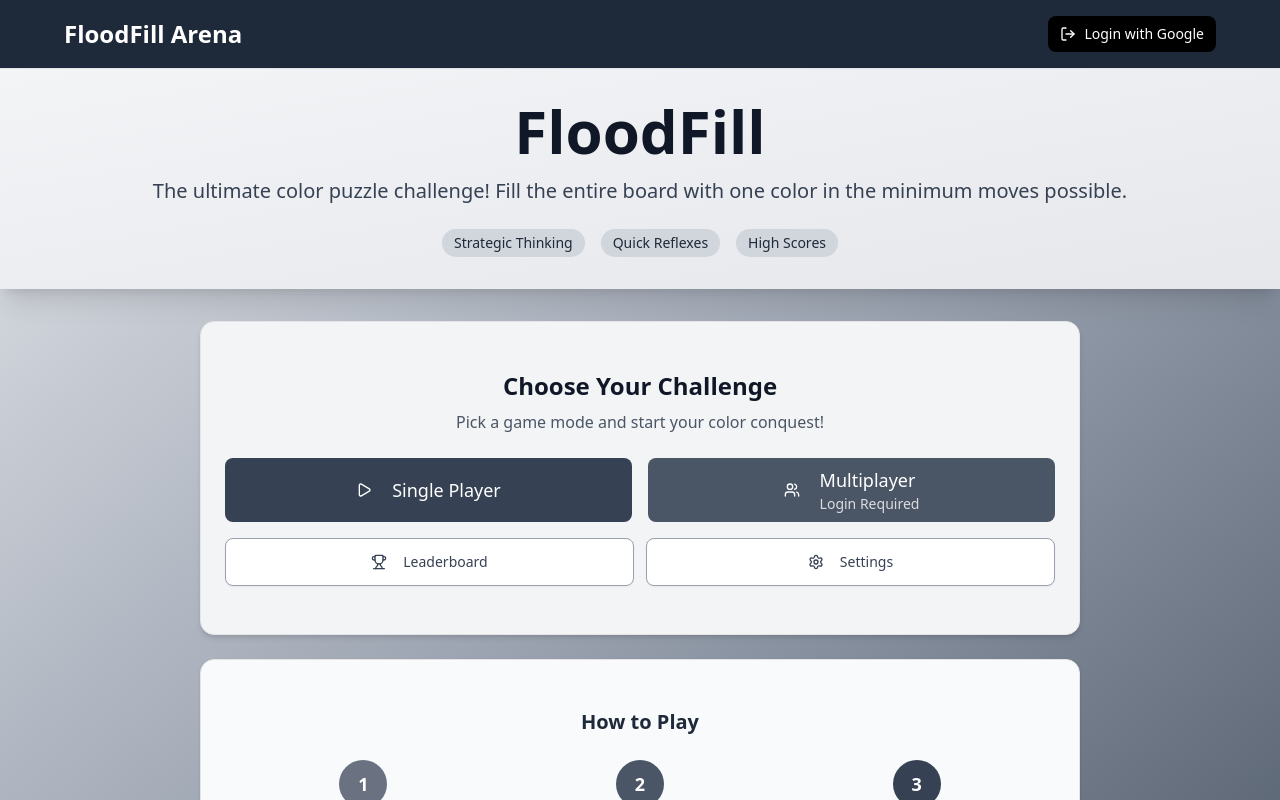
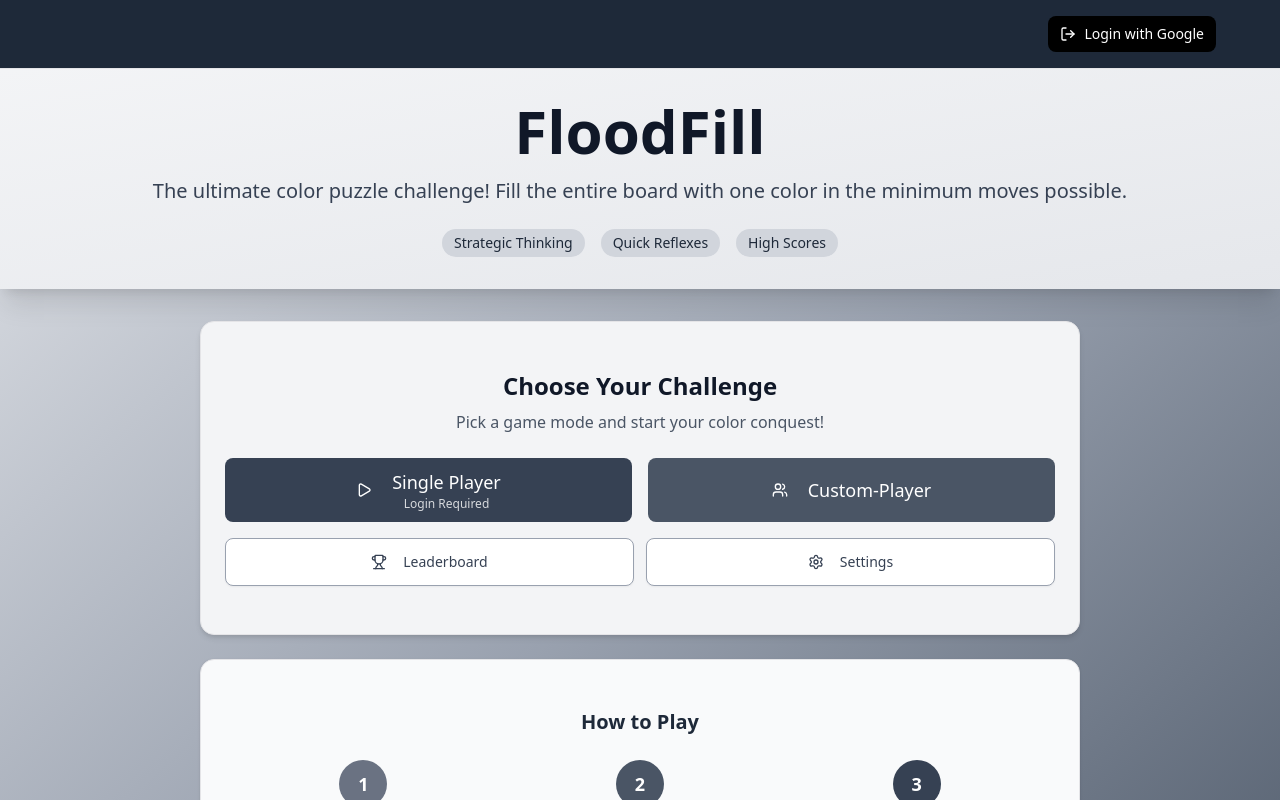
Before and after one commit to PhilipJohn005/Flood-It-Project, a Next.js app: page / in a window 1280 px wide. Shown: the top 800 px of the page. Built offline with nearby package versions, Linux system fonts and the light colour scheme; no server answers.

Commit message:
Refactor:changes to UI

```diff
--- a/src/components/pages/landing-page/Afterheader.tsx
+++ b/src/components/pages/landing-page/Afterheader.tsx
@@ -19,7 +19,11 @@
               <Link href={"/single-player"}>
                 <Button className="h-16 w-full bg-gray-700 hover:bg-gray-800 text-white text-lg">
                   <Play className="w-6 h-6 mr-3" />
-                  <div>Single Player</div>
+                  <div className="flex flex-col text-center">
+                    <div>Single Player</div>
+                  <div className="text-xs opacity-80">Login Required</div>
+                  </div>
+
                 </Button>
               </Link>
 
@@ -27,8 +31,8 @@
                 <Button className="h-16 w-full bg-gray-600 hover:bg-gray-700 text-white text-lg">
                   <Users className="w-6 h-6 mr-3" />
                   <div className="text-left">
-                    <div>Multiplayer</div>
-                    <div className="text-sm opacity-80">Login Required</div>
+                    <div>Custom-Player</div>
+                    <div className="text-sm opacity-80"></div>
                   </div>
                 </Button>
               </Link>
--- a/src/components/pages/landing-page/Header.tsx
+++ b/src/components/pages/landing-page/Header.tsx
@@ -14,7 +14,7 @@
       <header className="border-b shadow-lg p-4 bg-gray-800">
         <div className="max-w-6xl mx-auto flex items-center justify-between">
           <div className="flex items-center space-x-4">
-            <h1 className="font-bold text-2xl text-white">FloodFill Arena</h1>
+
           </div>
           <div>
             {session?.user ? (
```
